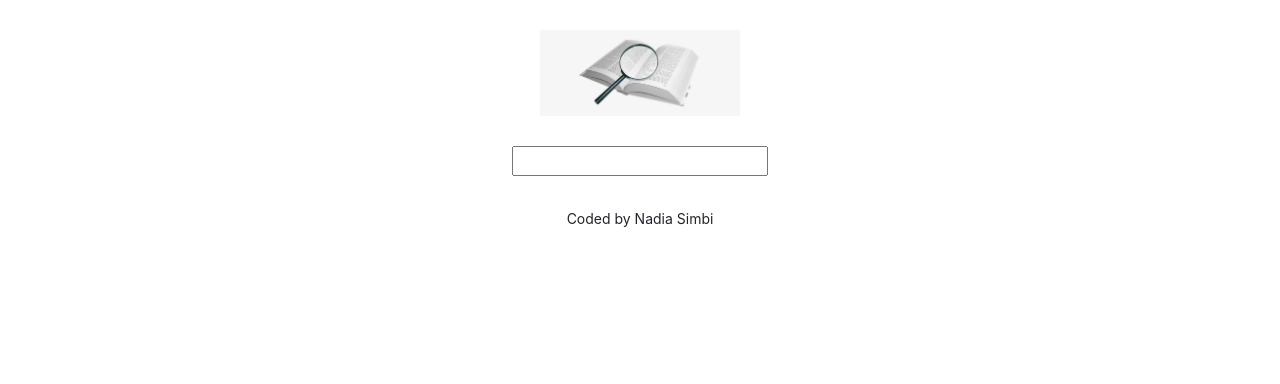
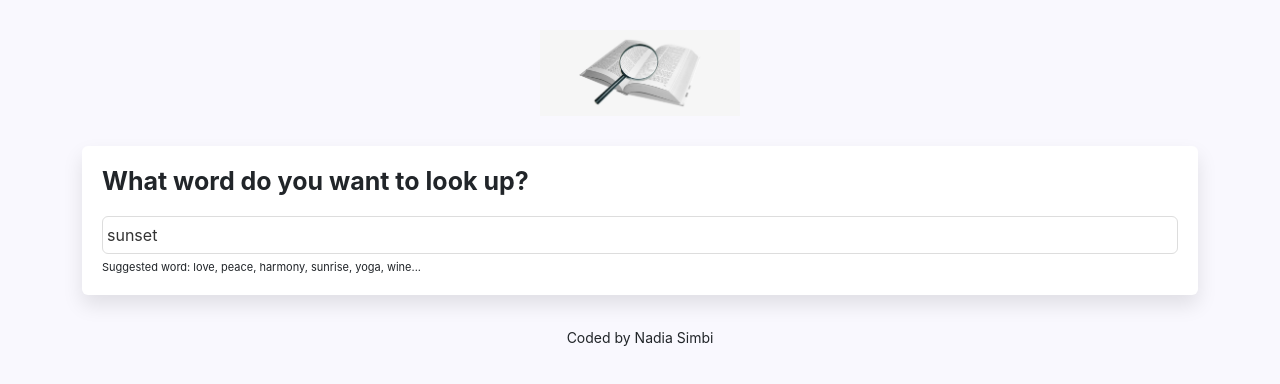
Before and after one commit to Nadia-si/dictionary-project, a React (Create React App) app: page / in a window 1280 px wide. Shown: the top 384 px of the page. Built offline with nearby package versions, Linux system fonts and the light colour scheme; no server answers.

Commit message:
Styled the application

```diff
--- a/src/App.css
+++ b/src/App.css
@@ -1,3 +1,11 @@
+body {
+  background: #f9f8fe;
+}
+
+a {
+  color: #9670f4;
+}
+
 .App-header {
   margin: 30px 0;
 }
--- a/src/App.js
+++ b/src/App.js
@@ -14,7 +14,7 @@ export default function App() {
           />
         </header>
         <main>
-          <Dictionary />
+          <Dictionary defaultKeyword="sunset" />
         </main>
         <footer className="App-footer">
           <small>Coded by Nadia Simbi</small>
--- a/src/Dictionary.css
+++ b/src/Dictionary.css
@@ -1,3 +1,26 @@
-.Dictionary {
-  text-align: center;
+.Dictionary section {
+  background: white;
+  padding: 20px;
+  border-radius: 6px;
+  box-shadow: 0 10px 20px rgb(0 0 0 /10%);
+  margin: 10px 0;
 }
+
+.Dictionary h1 {
+  font-size: 25px;
+  font-weight: bold;
+  margin-bottom: 20px;
+}
+
+.Dictionary input {
+  width: 100%;
+  padding: 6px 4px;
+  border: 1px solid #ddd;
+  border-radius: 6px;
+  color: #333;
+}
+
+.Dictionary .hint {
+  font-size: 11px;
+  margin-top: 5px;
+}
--- a/src/Dictionary.js
+++ b/src/Dictionary.js
@@ -3,33 +3,54 @@ import axios from "axios";
 import Results from "./Results";
 import "./Dictionary.css";
 
-export default function Dictionary() {
-  let [keyword, setKeyword] = useState("");
+export default function Dictionary(props) {
+  let [keyword, setKeyword] = useState(props.defaultKeyword);
   let [results, setResults] = useState(null);
-
+  let [loaded, setLoaded] = useState(false);
   function handelResponse(response) {
-    //console.log(response.data);
     setResults(response.data);
   }
 
-  function search(event) {
-    event.preventDefault();
+  function search() {
     //Documentation: https://www.shecodes.io/learn/apis/dictionary
     let apiKey = "c4b3dfaa8904f4of737ct5948a4098ce";
     let apiUrl = `https://api.shecodes.io/dictionary/v1/define?word=${keyword}&key=${apiKey}`;
     axios.get(apiUrl).then(handelResponse);
   }
 
+  function handleSubmit(event) {
+    event.preventDefault();
+    search();
+  }
+
   function handleSearch(event) {
     setKeyword(event.target.value);
   }
-
+  function load() {
+    setLoaded(true);
+    search();
+  }
+  if (loaded) {
     return (
       <div className="Dictionary">
-      <form onSubmit={search}>
-        <input type="search" onChange={handleSearch} />
+        <section>
+          <h1>What word do you want to look up?</h1>
+          <form onSubmit={handleSubmit}>
+            <input
+              type="search"
+              onChange={handleSearch}
+              defaultValue={props.defaultKeyword}
+            />
           </form>
+          <div className="hint">
+            Suggested word: love, peace, harmony, sunrise, yoga, wine...
+          </div>
+        </section>
         <Results result={results} />
       </div>
     );
+  } else {
+    load();
+    return "Loading...";
   }
+}
--- a/src/Examples.js
+++ b/src/Examples.js
@@ -2,12 +2,7 @@ import React from "react";
 
 export default function Examples(props) {
   if (props.example) {
-    return (
-      <em>
-        <strong>Example: </strong>
-        {props.example}
-      </em>
-    );
+    return <em className="Examples text-muted mt-5">{props.example}</em>;
   } else {
     return null;
   }
--- /dev/null
+++ b/src/Results.css
@@ -0,0 +1,16 @@
+.Results h2 {
+  font-size: 36px;
+  font-weight: bold;
+  line-height: 1.5;
+}
+
+.Results .Phonetic {
+  opacity: 0.5;
+  font-weight: bold;
+}
+
+.Results h3 {
+  font-size: 24px;
+  line-height: 1.5;
+  font-weight: bold;
+}
--- a/src/Results.js
+++ b/src/Results.js
@@ -1,27 +1,29 @@
 import React from "react";
 import Synonyms from "./Synonyms";
 import Examples from "./Examples";
+import "./Results.css";
 
 export default function Results(props) {
   //console.log(props.result);
   if (props.result) {
     return (
       <div className="Results">
-        <h2>{props.result.word}</h2>
-        <p>{props.result.phonetic}</p>
+        <section>
+          <h2>{props.result.word}</h2>
+          <p className="Phonetic">{props.result.phonetic}</p>
+        </section>
         {props.result.meanings.map(function (meaning, index) {
           return (
-            <div key={index}>
+            <section key={index}>
               <h3>{meaning.partOfSpeech}</h3>
               <p>
-                <strong>Definition: </strong>
                 {meaning.definition}
                 <br />
                 <Examples example={meaning.example} />
                 <br />
                 <Synonyms synonyms={meaning.synonyms} />
               </p>
-            </div>
+            </section>
           );
         })}
       </div>
--- /dev/null
+++ b/src/Synonyms.css
@@ -0,0 +1,10 @@
+.Synonyms {
+  margin: 10px 0 0;
+  padding: 0;
+}
+
+.Synonyms li {
+  display: inline-block;
+  padding-right: 15px;
+  line-height: 1;
+}
--- a/src/Synonyms.js
+++ b/src/Synonyms.js
@@ -1,4 +1,5 @@
 import React from "react";
+import "./Synonyms.css";
 
 export default function Synonyms(props) {
   if (props.synonyms) {
```
Lines whose indentation alone changed are shown as unchanged.
